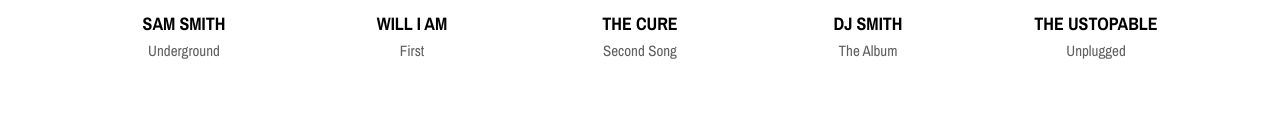
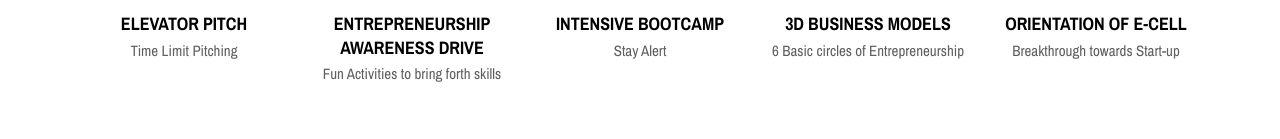
Before and after one commit to ECell-HBTU/GIIEC, a plain HTML site: page index.html in a window 1280 px wide. Shown: the part 2815-2954 px from the top of the page. Drawn offline with nearby package versions, Linux system fonts and the light colour scheme.

Commit message:
update #6

```diff
--- a/index.html
+++ b/index.html
@@ -278,9 +278,9 @@ We knew that innovation is hard. It really is. Because most people don't get it.
                             <img src="img/bg-img/1.jpg" alt="">
                             <div class="album-info">
                                 <a href="#">
-                                    <h5>The Cure</h5>
+                                    <h5>TIE UP</h5>
                                 </a>
-                                <p>Second Song</p>
+                                <p>Talk on - Entrepreneurship</p>
                             </div>
                         </div>
 
@@ -289,9 +289,9 @@ We knew that innovation is hard. It really is. Because most people don't get it.
                             <img src="img/bg-img/8.jpg" alt="">
                             <div class="album-info">
                                 <a href="#">
-                                    <h5>Sam Smith</h5>
+                                    <h5>Elevator Pitch</h5>
                                 </a>
-                                <p>Underground</p>
+                                <p>Time Limit Pitching</p>
                             </div>
                         </div>
 
@@ -300,9 +300,9 @@ We knew that innovation is hard. It really is. Because most people don't get it.
                             <img src="img/bg-img/3.jpg" alt="">
                             <div class="album-info">
                                 <a href="#">
-                                    <h5>Will I am</h5>
+                                    <h5>Entrepreneurship Awareness Drive</h5>
                                 </a>
-                                <p>First</p>
+                                <p>Fun Activities to bring forth skills </p>
                             </div>
                         </div>
 
@@ -311,9 +311,9 @@ We knew that innovation is hard. It really is. Because most people don't get it.
                             <img src="img/bg-img/4.jpg" alt="">
                             <div class="album-info">
                                 <a href="#">
-                                    <h5>The Cure</h5>
+                                    <h5>Intensive BootCamp</h5>
                                 </a>
-                                <p>Second Song</p>
+                                <p>Stay Alert</p>
                             </div>
                         </div>
 
@@ -322,9 +322,9 @@ We knew that innovation is hard. It really is. Because most people don't get it.
                             <img src="img/bg-img/5.jpg" alt="">
                             <div class="album-info">
                                 <a href="#">
-                                    <h5>DJ SMITH</h5>
+                                    <h5>3D Business Models</h5>
                                 </a>
-                                <p>The Album</p>
+                                <p>6 Basic circles of Entrepreneurship</p>
                             </div>
                         </div>
 
@@ -333,9 +333,9 @@ We knew that innovation is hard. It really is. Because most people don't get it.
                             <img src="img/bg-img/6.jpg" alt="">
                             <div class="album-info">
                                 <a href="#">
-                                    <h5>The Ustopable</h5>
+                                    <h5>Orientation of E-Cell</h5>
                                 </a>
-                                <p>Unplugged</p>
+                                <p>Breakthrough towards Start-up  </p>
                             </div>
                         </div>
 
@@ -344,9 +344,9 @@ We knew that innovation is hard. It really is. Because most people don't get it.
                             <img src="img/bg-img/7.jpg" alt="">
                             <div class="album-info">
                                 <a href="#">
-                                    <h5>Beyonce</h5>
+                                    <h5>Wolf of Wall Street</h5>
                                 </a>
-                                <p>Songs</p>
+                                <p>Time and Brain Intensive Competition </p>
                             </div>
                         </div>
                     </div>
```
Also changed, not shown: img/bg-img/5.jpg, img/bg-img/51.jpg (added).
